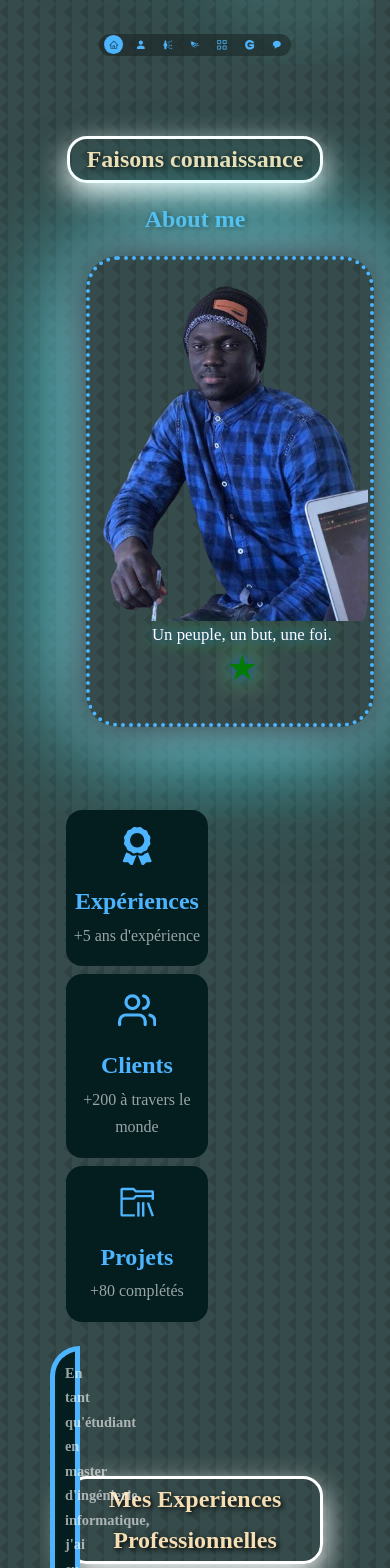
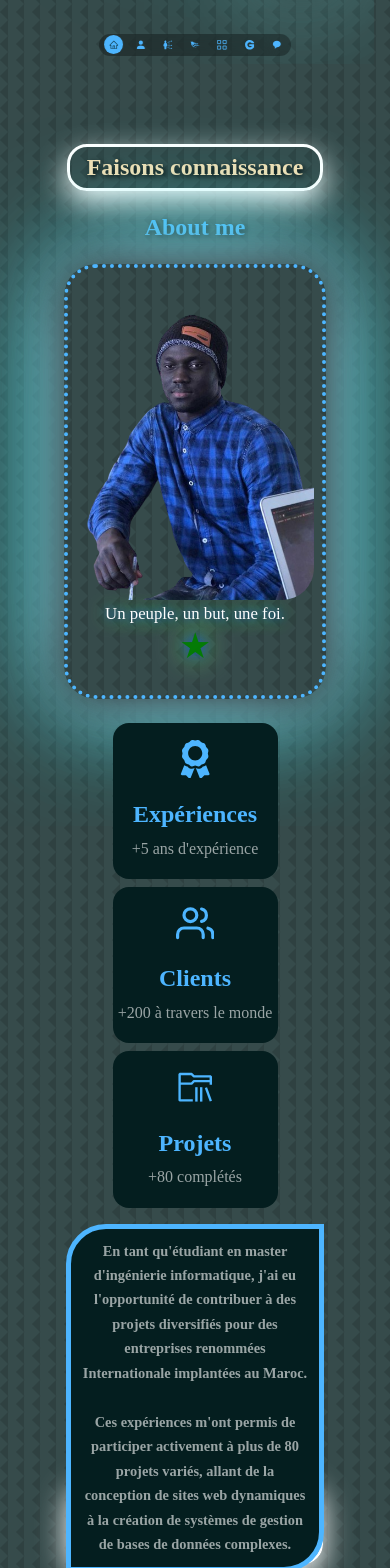
Before and after one commit to Mouhamed1003/keenprogrammer.com, a React (Create React App) app: page / in a window 390 px wide. Shown: the part 780-2348 px from the top of the page. Built offline with nearby package versions, Linux system fonts and the light colour scheme.

Commit message:
Update a_propos.css

```diff
--- a/src/components/a_propos/a_propos.css
+++ b/src/components/a_propos/a_propos.css
@@ -3,6 +3,7 @@ section {
     margin-bottom: 0;
     font-family: "Sedan SC", serif;
 }
+
 .permettre-selection {
     user-select: none; /* Empêche la sélection de texte sur tout le corps de la page */
 }
@@ -11,53 +12,47 @@ section {
     padding-top: 1rem;
     user-select: none; /* Empêche la sélection de texte sur tout le corps de la page */
 }
+
 #apropos h2 {
     margin-top: 1rem;
     margin-bottom: 1rem;
     text-shadow: 2px 2px 5px black;
 }
+
 .apropos h5 {
     color: wheat;
 }
+
 .btn.btn-primary {
     color: white;
 }
 
 .apropos_container {
     display: grid;
-    grid-template-columns: 35% 50%;
+    grid-template-columns: 35% 65%;
     gap: 5%;
-}
-.apropos_content {
-    width: 8%;
 }
 
 .apropos_moi {
-    aspect-ratio: 0;
     border-radius: 2rem;
-    background: transparent;/* background: var(--color-primary); Rouge */
+    background: transparent;
     display: grid;
     place-items: center;
-    overflow: visible;/* Permettre le dépassement du contenu de la carte */
-    transition: background-color 0.3s ease;/* Ajoutez une transition pour l'animation de couleur */
+    overflow: visible;
+    transition: background-color 0.3s ease;
     font-size: 1.05rem;
-    transition: background-color 2.3s; /* Ajout de la transition */
-    animation: pulse 12.05s infinite; /* Ajout de l'animation sur le survol */
+    animation: pulse 12.05s infinite;
     border: 4px dotted var(--color-primary);
     max-width: 100%;
-    height: 85%;
     padding: 3rem;
-    padding-left: 0;
-    padding-top: 1rem;
     align-content: center;
 }
 
 .apropos_moi:hover {
-    background: linear-gradient(90deg, rgba(0, 128, 0, 0.592), rgba(255, 217, 0, 0.565), rgba(255, 0, 0, 0.54));/* background: var(--color-primary); Rouge */
-    animation: pulse 7.5s infinite; /* Ajout de l'animation sur le survol */
+    background: linear-gradient(90deg, rgba(0, 128, 0, 0.592), rgba(255, 217, 0, 0.565), rgba(255, 0, 0, 0.54));
+    animation: pulse 7.5s infinite;
 }
 
-/* Animation de feu d'artifice */
 @keyframes pulse {
     50% { text-shadow: 0 0 10px #0e46f0f9, 0 0 20px #1cef05, 0 0 30px #fffffffd; }
     50% { box-shadow: 0 0 50px #000000, 0 0 100px #fdfdfdf3, 0 0 150px rgb(0, 255, 251); }
@@ -65,19 +60,20 @@ section {
 }
 
 .apropos_moi-image img {
-    width: 19rem;
-    padding-right: 1.6rem;
+    width: 100%;
+    max-width: 19rem;
     border-radius: 2rem;
-    transition: transform 0.3s ease;/* Ajoutez une transition pour une animation fluide */
+    transition: transform 0.3s ease;
 }
 
 .apropos_moi-image:hover img {
-    transform: rotate(10deg);/* Appliquez la rotation sur le survol de la carte */
+    transform: rotate(10deg);
 }
 
 .my_nationality {
     color: white;
 }
+
 .my_nationality:hover {
     color: black;
     border: 0px solid transparent;
@@ -88,23 +84,19 @@ section {
 }
 
 .apropos_moi .etoile {
-    color: green;/* Vert */
+    color: green;
     padding-bottom: 0.5rem;
 }
-
-/* concernant le signe etoile (( The star symbol )) */
 
 @keyframes shine {
     0% {
         opacity: 0.5;
         transform: scale(1);
     }
-
     50% {
         opacity: 1;
         transform: scale(1.5);
     }
-
     100% {
         opacity: 0.5;
         transform: scale(1);
@@ -114,8 +106,6 @@ section {
 .apropos_moi .etoile {
     animation: shine 3s infinite alternate;
 }
-
-/*? concernant the cards (( les cartes )) */
 
 .apropos_cards {
     display: grid;
@@ -130,7 +120,8 @@ section {
     padding: 1rem 0;
     text-align: center;
     transition: var(--transition);
-    width: 165px;
+    max-width: 165px;
+    margin: 0 auto;
 }
 
 .apropos_card:hover {
@@ -164,20 +155,14 @@ section {
     border: 5px solid var(--color-primary);
     border-radius: 40px 0px 40px 0px;
     font-weight: bold;
-    font-size: .9rem;
-    width: 545px;
+    font-size: 0.9rem;
+    max-width: 545px;
 }
 
 .apropos_content p:hover {
-    margin: 1rem 0 1.6rem;
     color: white;
-    margin-left: 0;
-    margin-right: 0;
-    background:  rgba(0, 0, 0, 0.828);
-    padding: 15px;
-    border: 5px solid var(--color-primary);
+    background: rgba(0, 0, 0, 0.828);
     border-radius: 0px 40px 0px 40px;
-    font-weight: bold;
 }
 
 /* Media Queries - Tablettes */
@@ -187,25 +172,30 @@ section {
         gap: 0;
     }
 
-    #apropos {
-        padding-top: 0.5rem;
+    .apropos_moi {
+        width: 70%;
+        margin: 0 auto 2rem;
+        padding: 2rem 1rem;
     }
 
-    .apropos_moi {
-        width: 40%;
-        margin: 2rem auto;
+    .apropos_content {
+        width: 100%;
+        text-align: center;
     }
 
     .apropos_content p {
         margin: 1rem 0 1.5rem;
+        width: 100%;
+        max-width: none;
     }
 }
 
 /* Media Queries - Mobiles */
 @media screen and (max-width: 600px) {
     .apropos_moi {
-        width: 65%;
-        margin: 0 auto 3rem;
+        width: 80%;
+        margin: 0 auto 2rem;
+        padding: 1rem 0.5rem;
     }
 
     .apropos_cards {
@@ -213,29 +203,25 @@ section {
         gap: 1rem;
     }
 
-    .apropos_content {
-        text-align: center;
+    .apropos_card {
+        width: 100%;
     }
 
     .apropos_content p {
-        margin: 1.5rem 0;
+        width: 100%;
+        padding: 10px;
     }
 
-    .apropos_card {
-        margin-left: 1rem;
-        width: 100%;
+    .apropos_content {
+        padding: 0 1rem;
     }
 }
 
 /* Media Queries - iPhone 12 Pro */
 @media screen and (max-width: 390px) {
-
-    .apropos h5 {
-        color: wheat;
-    }
     .apropos_moi {
-        width: 80%;
-        margin: 0 auto 2rem;
+        width: 90%;
+        margin: 0 auto 1.5rem;
     }
 
     .apropos_cards {
@@ -243,6 +229,10 @@ section {
         gap: 0.5rem;
     }
 
+    .apropos_card {
+        width: 100%;
+    }
+
     .apropos_content p {
         width: 100%;
         padding: 10px;
```
